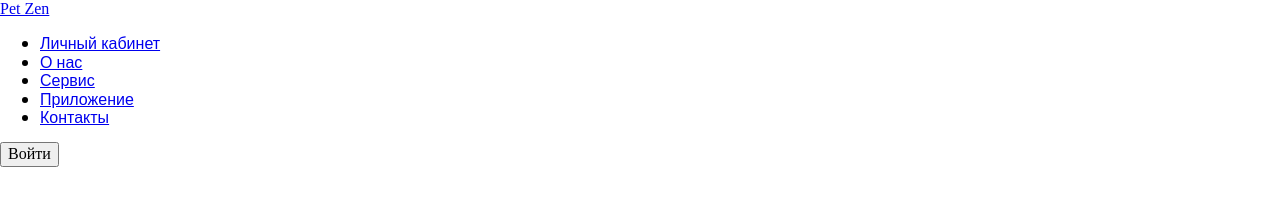
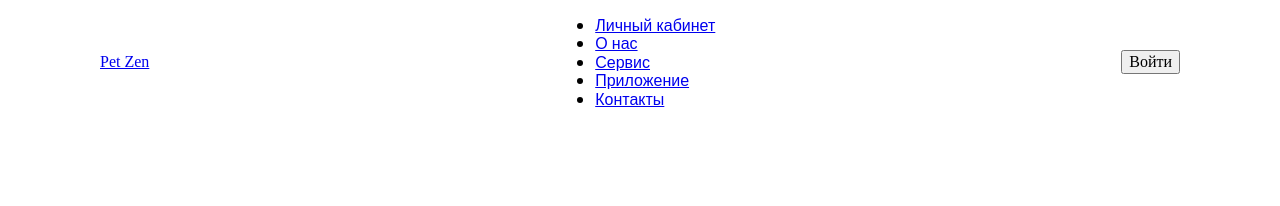
Before and after one commit to EmilEbulisov/Pet-zen-webpack, a website built with webpack: page src/index.html in a window 1280 px wide. Built offline with nearby package versions, Linux system fonts and the light colour scheme.

Commit message:
стилизация шапки1

```diff
--- a/src/index.html
+++ b/src/index.html
@@ -7,6 +7,7 @@
     <title>Title</title>
 </head>
 <body>
+    <header class="header">
         <a href="#" class="header_logo">Pet Zen</a>
         <nav>
             <ul class="header_list">
@@ -28,5 +29,6 @@
             </ul>
         </nav>
         <button class="header_btn">Войти</button>
+    </header>
 </body>
 </html>
--- a/src/styles/main.scss
+++ b/src/styles/main.scss
@@ -4,7 +4,25 @@ $yelow: #FBBC05;
 $white: #FFFFFF;
 $dark: #323232;
 $blue: #374957;
+$darkBlue: #0D0C22;
+$black: #000000;
+$darkGreen: #00160A;
+$yelowTwo: #FFB61D;
 
-.header_item{
+.header_item {
     font-family: "Open Sans", sans-serif;
+    text-size-adjust: 500px;
 }
+.header{
+    display: flex;
+    justify-content: space-between;
+    align-items: center;
+    max-width: 1440px;
+    padding-left: 100px;
+    padding-right: 100px;
+    margin: 0 auto;
+    &_logo{
+
+    }
+
+}
```
Lines whose indentation alone changed are shown as unchanged.
